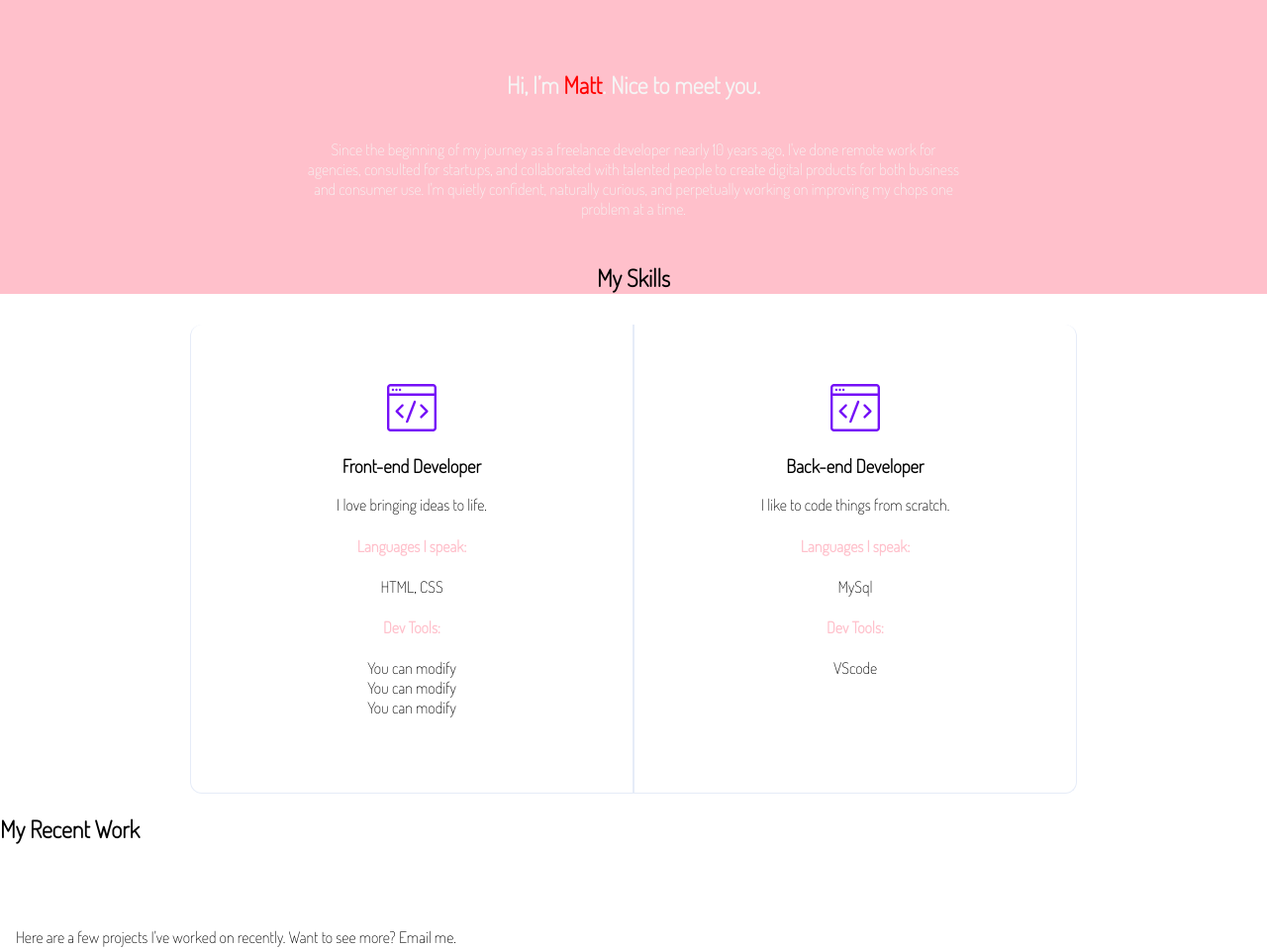
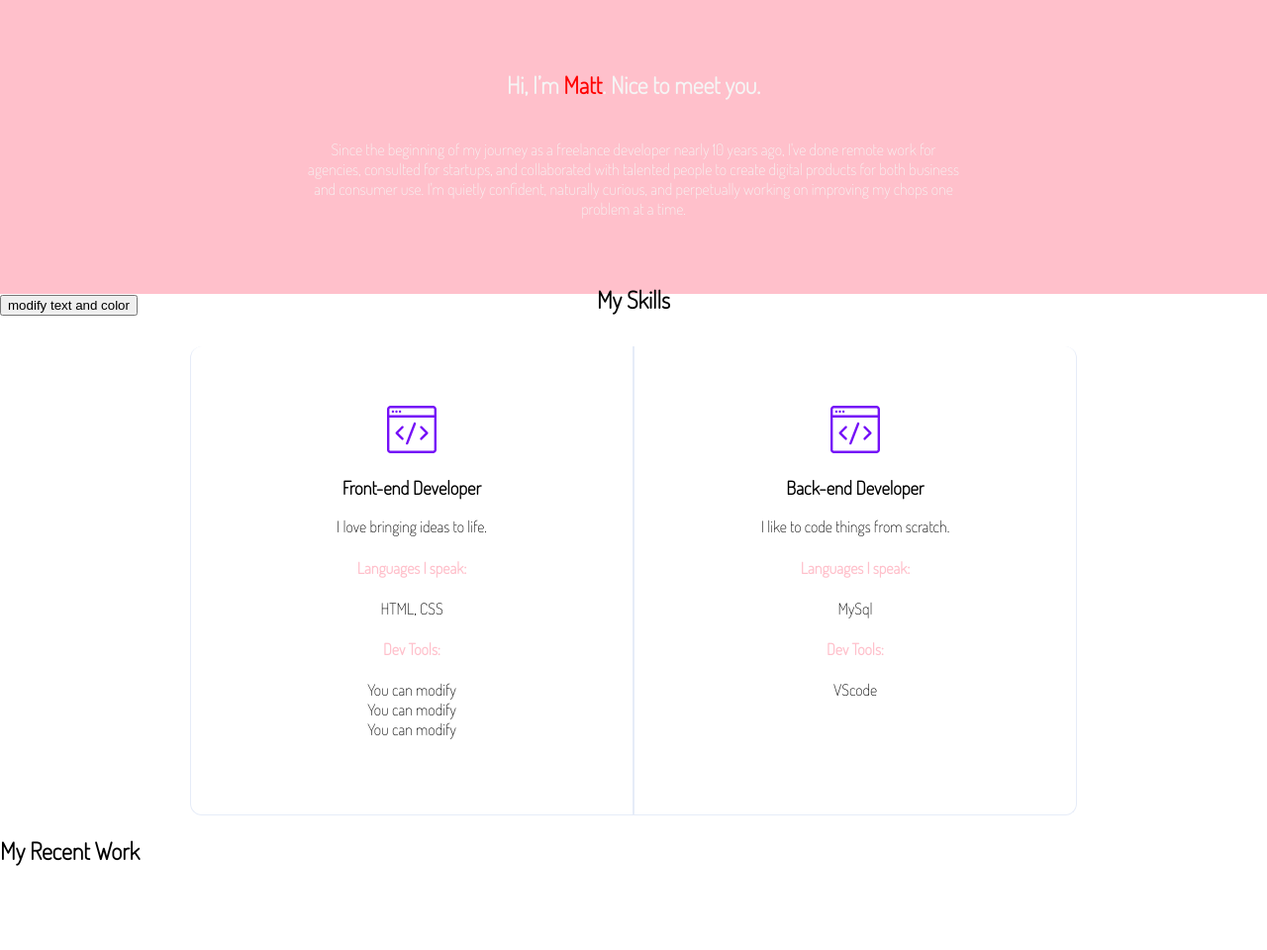
Before and after one commit to WildCodeSchool-2024-09/JS-RemoteFR-Q4-Jaune-Checkpoint1, a website: page site/portfolio.html in a window 1280 px wide. Shown: the part 762-1722 px from the top of the page at 99% size. Drawn offline with Linux system fonts and the light colour scheme.

Commit message:
step 2 JS

```diff
--- a/site/css/portfolio.css
+++ b/site/css/portfolio.css
@@ -159,3 +159,7 @@ main > section {
 .purple-text {
   color: var(--purple);
 }
+
+button {
+  border: 1 solid red;
+}
--- a/site/js/portfolio.js
+++ b/site/js/portfolio.js
@@ -1,8 +1,65 @@
 const imgAvatar = document.querySelector('.avatarImg');
-// const title = document.querySelector('.title');
 
-// We add a listener on the dog image, when the user clicks on the latter, it changes the src
 imgAvatar.addEventListener('click', function () {
     imgAvatar.src = "./image/avatar.svg";
     imgAvatar.alt = "avatar purple and happy";
 });
+
+// const imgAvatar = document.querySelector('.avatarImg');
+
+// imgAvatar.addEventListener('click', function () {
+//     imgAvatar.src = "./image/avatar.svg";
+//     imgAvatar.alt = "avatar purple and happy";
+// });
+
+
+// We create the variables that we set to the DOM elements
+const descriptionPink= document.querySelector(".pink-art");
+
+
+
+const buttonModifyText = document.createElement("button");
+buttonModifyText.classList.add(".buttonModify");
+buttonModifyText.textContent = "modify text and color";
+descriptionPink.appendChild(buttonModifyText);
+
+// Ajout d'un gestionnaire d'événement au bouton
+buttonModifyText.addEventListener("click", () => {
+    const userName = prompt("Enter your name :");
+
+    if (userName) {
+        const textElement = document.getElementById("firstname");
+        textElement.textContent = userName;
+        textElement.style.color = "#ffffff" ;
+      }
+    })
+
+// // Sélection du conteneur où ajouter le bouton
+// const container = document.getElementById("description pink-bg");
+
+// // Création du bouton
+// const button = document.createElement("button");
+// button.textContent = "Changer le texte";
+
+
+
+// // Ajout du bouton au DOM
+// container.appendChild(button);
+
+
+
+
+// // Onsubmit we will run a function
+// form.onsubmit = function (event) {
+//   // We want to prevent the page to reload
+//   event.preventDefault();
+
+//   // We create a variable that we set to a new li node
+//   const newTodo = document.createElement("li");
+//   // We add the text to the li
+//   newTodo.innerHTML = inputTodo.value;
+//   // We add the li to the ul
+//   todolist.appendChild(newTodo);
+//   // We clear the value of the input
+//   inputTodo.value = "";
+// };
--- a/site/portfolio.html
+++ b/site/portfolio.html
@@ -35,7 +35,7 @@
       </section>
 
       <!-- Second banner with description of your name and your presentation -->
-      <article>
+      <article class="pink-art">
         <section class="description pink-bg">
           <h1>Hi, I’m <span id="firstname">Matt</span>. Nice to meet you.</h1>
           <p>Since the beginning of my journey as a freelance developer nearly 10 years ago, I've done remote work for agencies, consulted for startups, and collaborated with talented people to create digital products for both business and consumer use. I'm quietly confident, naturally curious, and perpetually working on improving my chops one problem at a time.</p>
```
